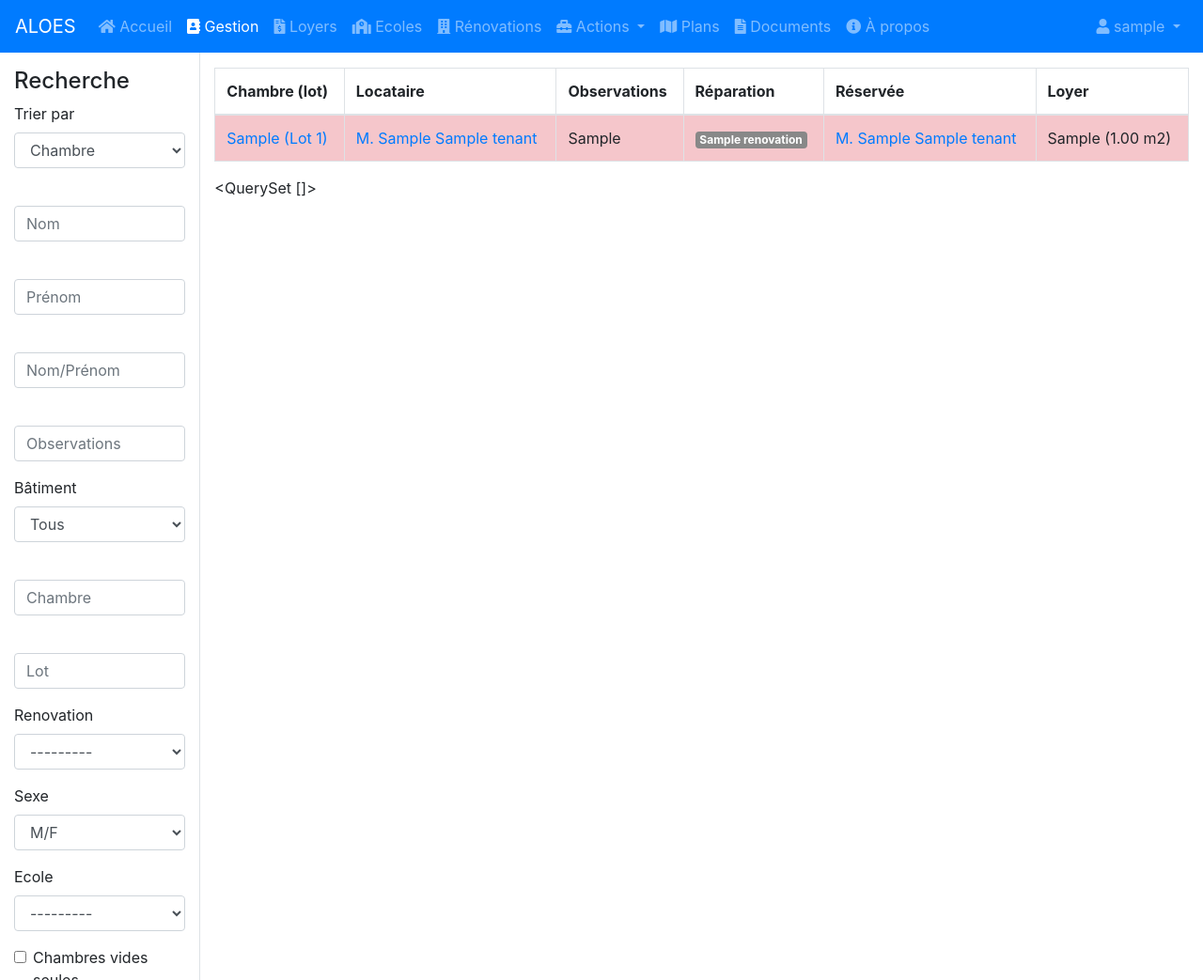
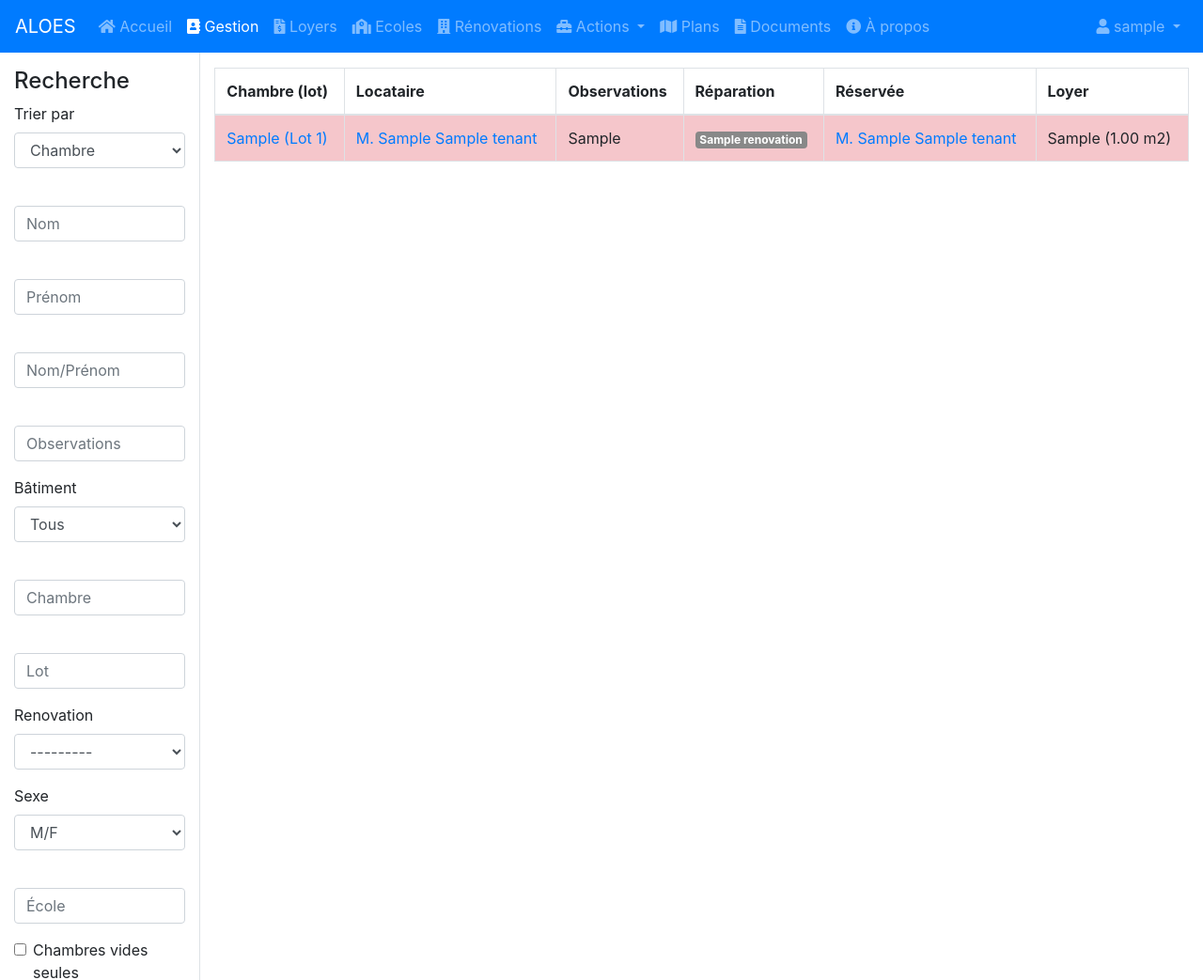
Before and after one commit to nanoy42/aloes, a Django app: page /gestion/gestionIndex in a window 1280 px wide. Shown: the whole page at 94% size. Run offline with Django 3.2, Linux system fonts and the light colour scheme; a user stored in the database is signed in; tables that the repository leaves empty hold one stand-in row (values such as "Sample post"); some libraries are stand-ins or nearby versions.

Commit message:
Search school

```diff
--- a/gestion/form.py
+++ b/gestion/form.py
@@ -74,7 +74,7 @@ class SearchForm(forms.Form):
         required=False
     )
     gender = forms.ChoiceField(choices=GENDER_CHOICES, label="Sexe")
-    school = forms.ModelChoiceField(queryset=School.objects.all(), label="Ecole", required=False)
+    school = forms.CharField(max_length=255, widget=forms.TextInput(attrs={'placeholder': 'École'}), label="" , required=False)
     empty_rooms_only = forms.BooleanField(
         initial=False,
         label="Chambres vides seules",
--- a/gestion/templates/gestion/gestion_index.html
+++ b/gestion/templates/gestion/gestion_index.html
@@ -13,7 +13,7 @@
 				<th>Loyer</th>
 			</tr>
 		</thead>
-		<tbdoy>
+		<tbody>
 		{% for room in rooms %}
 		<tr id="room-{{room.pk}}" class="{{room.color_class}}">
 			<td><a href="{% url 'gestion:roomProfile' room.pk %}">{{room}} (Lot {{room.lot}})</a></td>
@@ -34,8 +34,7 @@
 			<td></td>
 		</tr>
 		{% endfor %}
-		</tbdoy>
+		</tbody>
 	</table>
 </div>
-{{other_tenants}}
 {% endblock %}
--- a/gestion/views.py
+++ b/gestion/views.py
@@ -70,7 +70,7 @@ def gestion_index(request):  # pylint : disable=too-many-branches
                 current_leasing__tenant__gender=search_form.cleaned_data['gender'])
         if search_form.cleaned_data['school']:
             res = res.filter(
-                current_leasing__tenant__school=search_form.cleaned_data['school'])
+                current_leasing__tenant__school__name__icontains=search_form.cleaned_data['school'])
         if search_form.cleaned_data['empty_rooms_only']:
             res = res.filter(current_leasing__tenant=None)
         if search_form.cleaned_data['exclude_temporary']:
```
